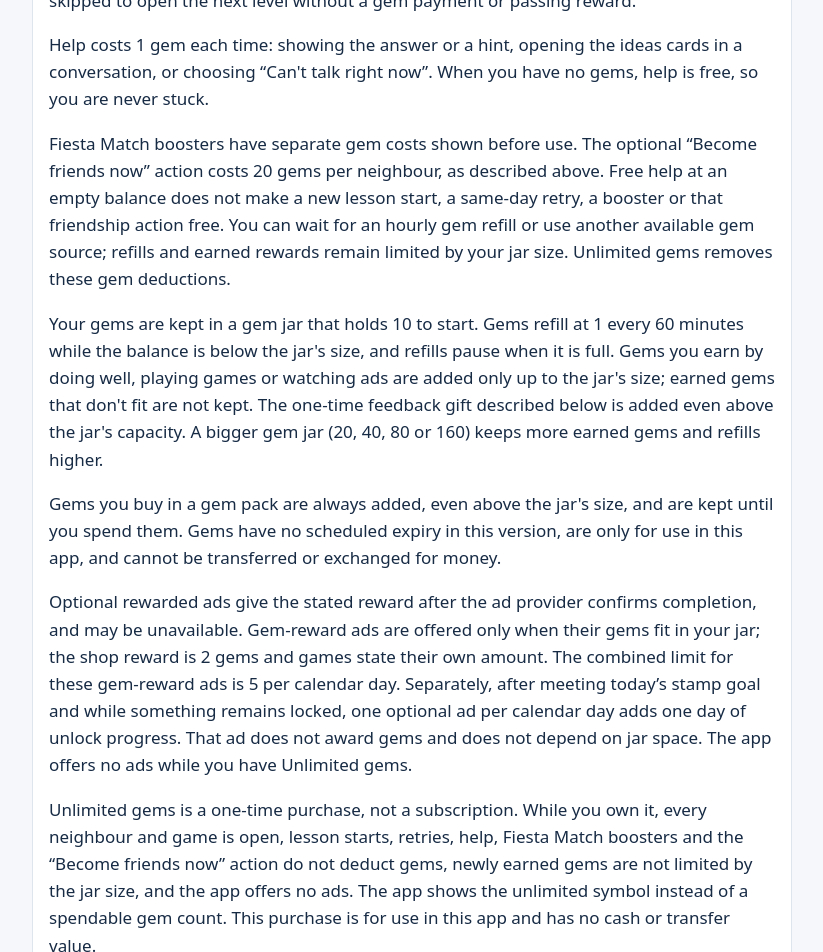
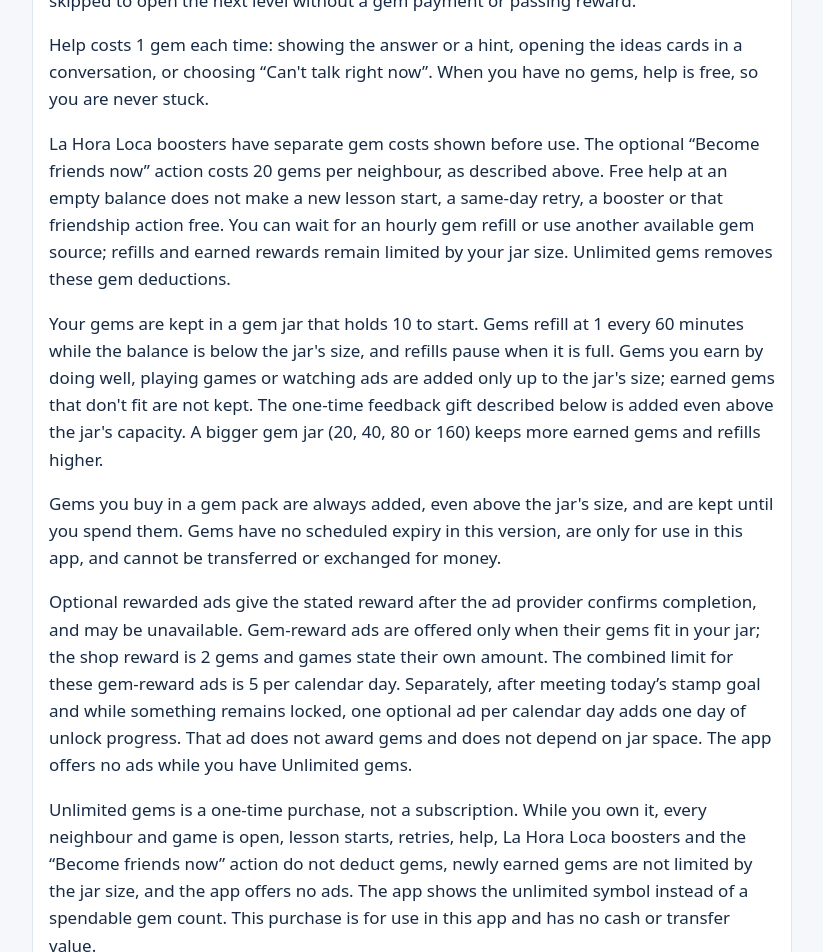
Before and after one commit to useful-llama/useful-llama.github.io, a plain HTML site: page fun-and-efficient-language/terms/index.html in a window 1280 px wide. Shown: the part 3240-4192 px from the top of the page, without its empty margins (228-1051 px from the left). Drawn offline with Linux system fonts and the light colour scheme.

Commit message:
Funspañol terms 1.9: the game's new name, La Hora Loca, in place of Fiesta Match (two lines; same version and date, matching the app's terms in 1.7.19). Joey, 22 Nov 2026: yes, publish it.

```diff
--- a/fun-and-efficient-language/terms/index.html
+++ b/fun-and-efficient-language/terms/index.html
@@ -32,11 +32,11 @@
 <h2 id="gems-and-retries">Gems and retries</h2>
 <p>Starting a lesson costs 2 gems. If you pass, 1 gem is returned, even above your jar size; a same-day retry fee is not refunded. Replaying a lesson you have already passed, for example to reach 100%, costs 1 gem and nothing is returned. Carrying on a saved lesson costs no additional start gems and keeps any refund due on passing. A lesson is passed when at least 75% of its checked answers are correct on the first try; each shortcut worksheet row counts as a separate answer. After a failed lesson, a same-day retry costs 2 gems instead of an additional start. From the next calendar day according to your device, the usual lesson start applies. Level exams do not have this lesson-start cost; retrying a failed exam the same day costs 5 gems and is free again the next day. A guided conversation is not passed when fewer than a third of its turns were answered without help; its same-day retry costs 1 gem and is free again the next day. Exams can also be skipped to open the next level without a gem payment or passing reward.</p>
 <p>Help costs 1 gem each time: showing the answer or a hint, opening the ideas cards in a conversation, or choosing “Can&#x27;t talk right now”. When you have no gems, help is free, so you are never stuck.</p>
-<p>Fiesta Match boosters have separate gem costs shown before use. The optional “Become friends now” action costs 20 gems per neighbour, as described above. Free help at an empty balance does not make a new lesson start, a same-day retry, a booster or that friendship action free. You can wait for an hourly gem refill or use another available gem source; refills and earned rewards remain limited by your jar size. Unlimited gems removes these gem deductions.</p>
+<p>La Hora Loca boosters have separate gem costs shown before use. The optional “Become friends now” action costs 20 gems per neighbour, as described above. Free help at an empty balance does not make a new lesson start, a same-day retry, a booster or that friendship action free. You can wait for an hourly gem refill or use another available gem source; refills and earned rewards remain limited by your jar size. Unlimited gems removes these gem deductions.</p>
 <p>Your gems are kept in a gem jar that holds 10 to start. Gems refill at 1 every 60 minutes while the balance is below the jar&#x27;s size, and refills pause when it is full. Gems you earn by doing well, playing games or watching ads are added only up to the jar&#x27;s size; earned gems that don&#x27;t fit are not kept. The one-time feedback gift described below is added even above the jar&#x27;s capacity. A bigger gem jar (20, 40, 80 or 160) keeps more earned gems and refills higher.</p>
 <p>Gems you buy in a gem pack are always added, even above the jar&#x27;s size, and are kept until you spend them. Gems have no scheduled expiry in this version, are only for use in this app, and cannot be transferred or exchanged for money.</p>
 <p>Optional rewarded ads give the stated reward after the ad provider confirms completion, and may be unavailable. Gem-reward ads are offered only when their gems fit in your jar; the shop reward is 2 gems and games state their own amount. The combined limit for these gem-reward ads is 5 per calendar day. Separately, after meeting today’s stamp goal and while something remains locked, one optional ad per calendar day adds one day of unlock progress. That ad does not award gems and does not depend on jar space. The app offers no ads while you have Unlimited gems.</p>
-<p>Unlimited gems is a one-time purchase, not a subscription. While you own it, every neighbour and game is open, lesson starts, retries, help, Fiesta Match boosters and the “Become friends now” action do not deduct gems, newly earned gems are not limited by the jar size, and the app offers no ads. The app shows the unlimited symbol instead of a spendable gem count. This purchase is for use in this app and has no cash or transfer value.</p>
+<p>Unlimited gems is a one-time purchase, not a subscription. While you own it, every neighbour and game is open, lesson starts, retries, help, La Hora Loca boosters and the “Become friends now” action do not deduct gems, newly earned gems are not limited by the jar size, and the app offers no ads. The app shows the unlimited symbol instead of a spendable gem count. This purchase is for use in this app and has no cash or transfer value.</p>
 <h2 id="optional-thank-yous">Optional thank-yous</h2>
 <p>You may choose Share and refill your gem jar when your gem balance is below your jar&#x27;s capacity and you do not have Unlimited gems. Selecting a sharing app in Android&#x27;s chooser refills the jar up to its current capacity, at most once per calendar day according to your device. This does not require or verify a sent message, a recipient&#x27;s response or another app installation. Dismissing the chooser without selecting an app gives no refill.</p>
 <p>The first eligible private feedback submission adds one current jar&#x27;s worth of gems (10 to 160) once in your saved record, even above the jar&#x27;s capacity. The gift is the same for every star answer and does not require a positive comment. Unlimited does not receive this additional gem gift. You can send more feedback afterwards without another gift. Feedback must reach the configured service; an unavailable service or failed submission may prevent the gift.</p>
```
